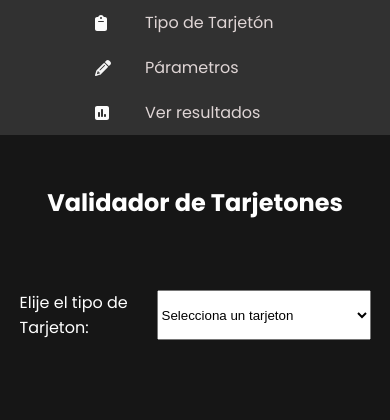
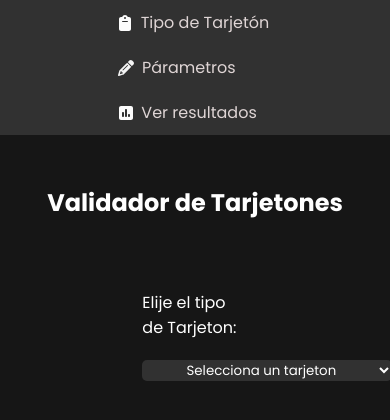
Before and after one commit to alex-borja/tarjetones-react, a React (Vite) app: page / in a window 390 px wide. Shown: the top 420 px of the page. Built offline with nearby package versions, Linux system fonts and the light colour scheme.

Commit message:
alpha ready

```diff
--- a/src/App.css
+++ b/src/App.css
@@ -99,10 +99,6 @@
     width: 85%;
   }
 
-  .container {
-	  flex-direction: column;
-  }
-
   .paramsForm {
     width: 100%;
     gap: 0px;
@@ -120,8 +116,8 @@
   }
 
   .container {
-	  flex-direction: column;
-	  align-items: center;
+    flex-direction: column;
+    align-items: center;
   }
 
   .tarjetonParams {
--- a/src/components/TarjetonType.jsx
+++ b/src/components/TarjetonType.jsx
@@ -18,7 +18,11 @@ function TarjetonType({
   return (
     <form className="tarjetonType">
       <label>Elije el tipo de Tarjeton:</label>
-      <select onChange={(e) => handleSelect(e)} value={tarjetonType}>
+      <select
+        className="selectTargeton"
+        onChange={(e) => handleSelect(e)}
+        value={tarjetonType}
+      >
         <option value="none">Selecciona un tarjeton</option>
         <option value="GGU">Generico de Grado Uneatlantico</option>
         <option value="GAF">Generico de Area Funiber</option>
--- a/src/styles/components/NavBar.css
+++ b/src/styles/components/NavBar.css
@@ -43,14 +43,23 @@
   color: white;
 }
 
-
 @media screen and (max-width: 769px) {
   .navbar {
     width: 200px;
   }
 
-	.nanvList {
-		width: 100%;
+  .navList {
+    width: 98%;
+  }
+
+  .navList li {
+    width: 170px;
+    display: flex;
+    justify-content: space-evenly;
+  }
+
+  .navList li p {
+    width: 130px;
   }
 }
 
--- a/src/styles/components/TarjetonTypes.css
+++ b/src/styles/components/TarjetonTypes.css
@@ -1,5 +1,25 @@
 .tarjetonType {
+  width: 30%;
   display: flex;
-  justify-content: center;
+  flex-direction: column;
+  justify-content: space-around;
   padding-top: 50px;
+  gap: 20px;
+  margin: 0 auto;
+  height: 100px;
 }
+
+.tarjetonType label {
+  display: flex;
+  align-items: center;
+}
+
+.selectTargeton {
+  min-width: 250px;
+  border-radius: 5px;
+  font-family: "Poppins", sans-serif;
+  text-align: center;
+  background-color: #313131;
+  color: white;
+  border: none;
+}
```
Lines whose indentation alone changed are shown as unchanged.
